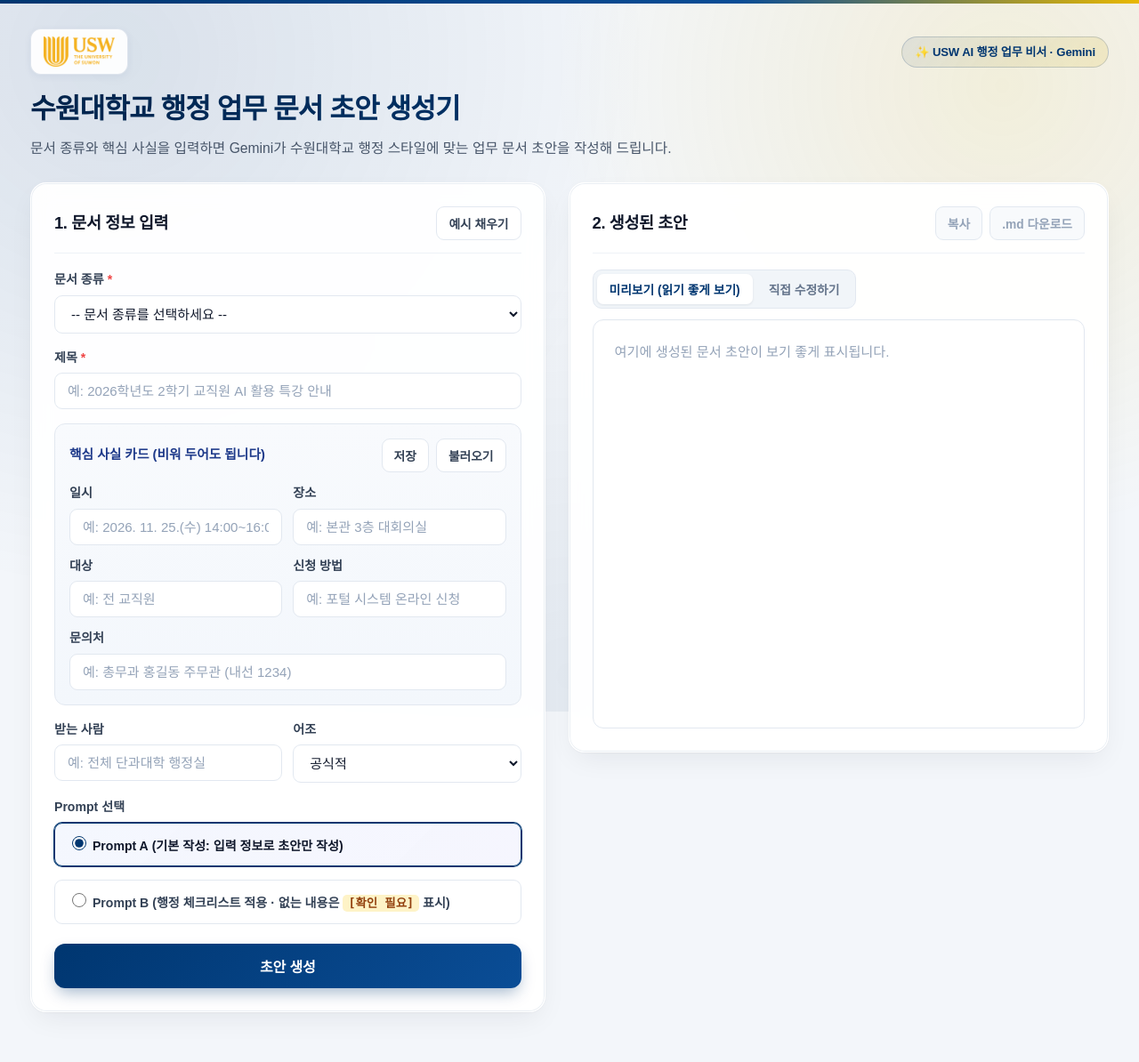
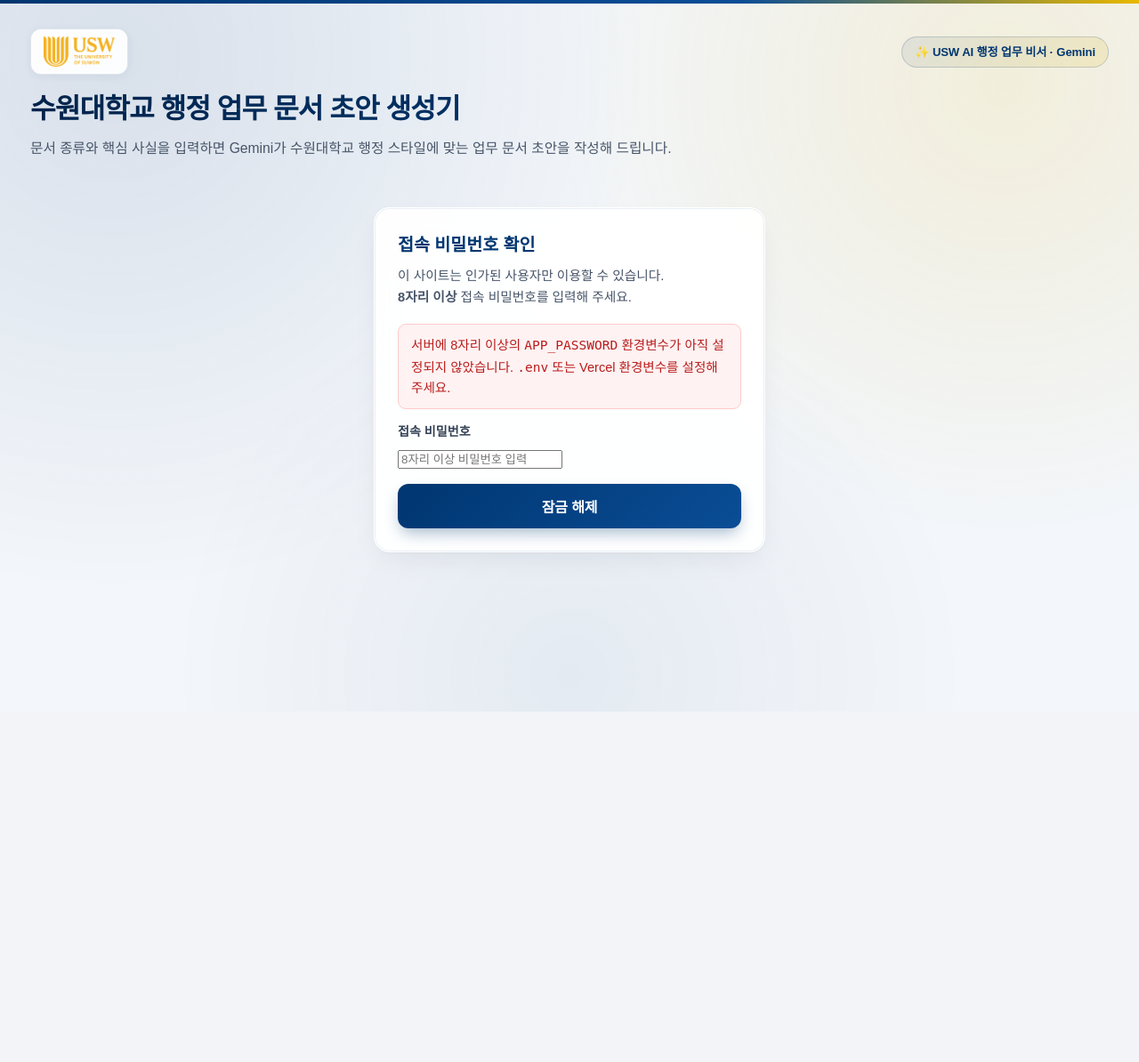
Before and after one commit to GeonKim97/doc-draft-builder, a Flask app: page / in a window 1280 px wide. Shown: the whole page at 89% size. After the commit the page ends 800 px from the top, so only its background shows below. Run offline with Flask 3, Linux system fonts and the light colour scheme; some libraries are stand-ins or nearby versions; some web fonts are replaced.

Commit message:
Add password gate and PWA support

```diff
--- a/app.py
+++ b/app.py
@@ -1,14 +1,22 @@
+import hashlib
+import hmac
 import logging
 import os
 
 from dotenv import load_dotenv
-from flask import Flask, jsonify, render_template, request
+from flask import Flask, jsonify, render_template, request, session
 from google import genai
 
-# .env 파일에서 환경변수(GEMINI_API_KEY 등)를 불러옵니다.
+# .env 파일에서 환경변수(GEMINI_API_KEY, APP_PASSWORD 등)를 불러옵니다.
 load_dotenv()
 
 app = Flask(__name__)
+
+# Vercel 등 서버리스 환경에서도 로그인 쿠키가 유지되도록 비밀번호 기반으로 고정 서명키를 생성합니다.
+_raw_secret = os.getenv("FLASK_SECRET_KEY", "").strip() or os.getenv("APP_PASSWORD", "").strip() or "dev-fallback-secret"
+app.secret_key = hashlib.sha256(f"usw-doc-draft:{_raw_secret}".encode("utf-8")).hexdigest()
+app.config["SESSION_COOKIE_HTTPONLY"] = True
+app.config["SESSION_COOKIE_SAMESITE"] = "Lax"
 
 # 서버 콘솔에 오류 로그를 남기기 위한 기본 설정입니다.
 logging.basicConfig(
@@ -18,6 +26,7 @@ logging.basicConfig(
 logger = logging.getLogger(__name__)
 
 MODEL_NAME = "gemini-3.5-flash-lite"
+MIN_PASSWORD_LENGTH = 8
 
 ALLOWED_DOC_TYPES = {
     "보도자료",
@@ -26,6 +35,21 @@ ALLOWED_DOC_TYPES = {
     "결과 보고",
     "업무 메일",
 }
+
+
+def get_app_password() -> str:
+    """환경변수에서 사이트 접속 비밀번호를 읽어옵니다."""
+    return os.getenv("APP_PASSWORD", "").strip()
+
+
+def is_password_configured() -> bool:
+    """접속 비밀번호가 8자리 이상으로 올바르게 설정되었는지 확인합니다."""
+    return len(get_app_password()) >= MIN_PASSWORD_LENGTH
+
+
+def is_authenticated() -> bool:
+    """현재 사용자가 비밀번호 인증을 완료했는지 확인합니다."""
+    return bool(session.get("authenticated"))
 
 
 def format_input_facts(data: dict) -> str:
@@ -76,12 +100,68 @@ def build_prompt(data: dict) -> str:
 @app.route("/", methods=["GET"])
 def index():
     """메인 웹 화면을 보여줍니다."""
-    return render_template("index.html")
+    return render_template(
+        "index.html",
+        authenticated=is_authenticated(),
+        password_configured=is_password_configured(),
+    )
+
+
+@app.route("/sw.js", methods=["GET"])
+def service_worker():
+    """PWA 서비스 워커를 루트 경로(/sw.js)에서 제공합니다."""
+    return app.send_static_file("sw.js")
+
+
+@app.route("/api/login", methods=["POST"])
+def login():
+    """접속 비밀번호를 확인하고 세션을 인증합니다."""
+    if not is_password_configured():
+        logger.error("APP_PASSWORD 환경변수가 없거나 8자리 미만입니다.")
+        return (
+            jsonify(
+                {
+                    "error": (
+                        "서버에 8자리 이상의 접속 비밀번호(APP_PASSWORD)가 설정되지 않았습니다. "
+                        ".env 또는 Vercel 환경변수를 확인해 주세요."
+                    )
+                }
+            ),
+            500,
+        )
+
+    data = request.get_json(silent=True)
+    if not isinstance(data, dict):
+        return jsonify({"error": "올바른 요청 형식이 아닙니다."}), 400
+
+    entered = (data.get("password") or "").strip()
+    if len(entered) < MIN_PASSWORD_LENGTH:
+        return jsonify({"error": "비밀번호는 8자리 이상 입력해 주세요."}), 400
+
+    expected = get_app_password()
+    if not hmac.compare_digest(entered, expected):
+        return jsonify({"error": "비밀번호가 올바르지 않습니다. 다시 확인해 주세요."}), 401
+
+    session["authenticated"] = True
+    return jsonify({"ok": True}), 200
+
+
+@app.route("/api/logout", methods=["POST"])
+def logout():
+    """현재 브라우저의 인증 세션을 잠급니다."""
+    session.pop("authenticated", None)
+    return jsonify({"ok": True}), 200
 
 
 @app.route("/api/generate", methods=["POST"])
 def generate_draft():
     """입력값을 검증하고 Gemini API를 호출해 문서 초안을 반환합니다."""
+    if not is_authenticated():
+        return (
+            jsonify({"error": "접속 비밀번호 인증이 필요합니다. 비밀번호를 먼저 입력해 주세요."}),
+            401,
+        )
+
     data = request.get_json(silent=True)
     if not isinstance(data, dict):
         return jsonify({"error": "올바른 요청 형식이 아닙니다. 다시 시도해 주세요."}), 400
--- a/static/css/style.css
+++ b/static/css/style.css
@@ -579,6 +579,138 @@ select:focus {
   font-size: 0.9em;
 }
 
+.brand-actions {
+  display: flex;
+  align-items: center;
+  gap: 8px;
+}
+
+.auth-gate {
+  display: flex;
+  justify-content: center;
+  padding: 28px 0 48px;
+}
+
+.auth-card {
+  width: 100%;
+  max-width: 440px;
+}
+
+.auth-card h2 {
+  margin: 0 0 8px;
+  font-size: 1.22rem;
+  color: var(--suwon-navy);
+}
+
+.auth-desc {
+  margin: 0 0 18px;
+  font-size: 0.92rem;
+  color: var(--text-muted);
+}
+
+.pwa-banner {
+  position: fixed;
+  right: 20px;
+  bottom: 20px;
+  z-index: 50;
+  display: flex;
+  align-items: flex-start;
+  gap: 12px;
+  width: min(350px, calc(100vw - 32px));
+  padding: 14px 16px;
+  background: rgba(255, 255, 255, 0.97);
+  backdrop-filter: blur(12px);
+  border: 1px solid rgba(0, 54, 112, 0.16);
+  border-radius: 16px;
+  box-shadow: 0 16px 36px -8px rgba(15, 23, 42, 0.18);
+  animation: pwaSlideUp 0.25s ease-out;
+}
+
+@media (max-width: 600px) {
+  .pwa-banner {
+    left: 16px;
+    right: 16px;
+    bottom: 16px;
+    width: auto;
+  }
+}
+
+@keyframes pwaSlideUp {
+  from {
+    opacity: 0;
+    transform: translateY(12px);
+  }
+  to {
+    opacity: 1;
+    transform: translateY(0);
+  }
+}
+
+.pwa-banner-icon {
+  width: 44px;
+  height: 44px;
+  border-radius: 10px;
+  flex-shrink: 0;
+  object-fit: cover;
+  box-shadow: 0 2px 6px rgba(0, 54, 112, 0.16);
+}
+
+.pwa-banner-body {
+  flex: 1;
+  min-width: 0;
+}
+
+.pwa-banner-title {
+  display: block;
+  font-size: 0.94rem;
+  color: var(--suwon-navy);
+  margin-bottom: 2px;
+}
+
+.pwa-banner-desc {
+  margin: 0 0 10px;
+  font-size: 0.83rem;
+  color: var(--text-muted);
+  line-height: 1.45;
+}
+
+.pwa-banner-actions {
+  display: flex;
+  gap: 8px;
+}
+
+.btn-pwa-install {
+  padding: 6px 14px;
+  border: none;
+  border-radius: 8px;
+  background-color: var(--suwon-navy);
+  color: #ffffff;
+  font-family: inherit;
+  font-size: 0.83rem;
+  font-weight: 600;
+  cursor: pointer;
+}
+
+.btn-pwa-install:hover {
+  background-color: var(--suwon-navy-dark);
+}
+
+.btn-pwa-later {
+  padding: 6px 12px;
+  border: 1px solid var(--border);
+  border-radius: 8px;
+  background-color: #ffffff;
+  color: var(--text-soft);
+  font-family: inherit;
+  font-size: 0.83rem;
+  font-weight: 600;
+  cursor: pointer;
+}
+
+.btn-pwa-later:hover {
+  background-color: #f8fafc;
+}
+
 .hidden {
   display: none;
 }
--- a/static/js/app.js
+++ b/static/js/app.js
@@ -1,4 +1,144 @@
 document.addEventListener("DOMContentLoaded", () => {
+  const authGate = document.getElementById("authGate");
+  const authForm = document.getElementById("authForm");
+  const authPasswordInput = document.getElementById("authPasswordInput");
+  const authError = document.getElementById("authError");
+  const authSubmitBtn = document.getElementById("authSubmitBtn");
+  const appContent = document.getElementById("appContent");
+  const logoutBtn = document.getElementById("logoutBtn");
+
+  const pwaInstallBanner = document.getElementById("pwaInstallBanner");
+  const pwaBannerDesc = document.getElementById("pwaBannerDesc");
+  const pwaInstallBtn = document.getElementById("pwaInstallBtn");
+  const pwaLaterBtn = document.getElementById("pwaLaterBtn");
+
+  // PWA 서비스 워커 등록
+  if ("serviceWorker" in navigator) {
+    navigator.serviceWorker.register("/sw.js").catch(() => {});
+  }
+
+  // PWA 설치 안내 (안드로이드 크롬 + 아이폰 사파리)
+  const PWA_DISMISS_KEY = "uswPwaInstallDismissedUntil";
+  let deferredInstallPrompt = null;
+
+  function isStandaloneMode() {
+    return (
+      window.matchMedia("(display-mode: standalone)").matches ||
+      window.navigator.standalone === true
+    );
+  }
+
+  function isDismissedRecently() {
+    try {
+      const until = Number(localStorage.getItem(PWA_DISMISS_KEY) || "0");
+      return Date.now() < until;
+    } catch (e) {
+      return false;
+    }
+  }
+
+  function isIosSafari() {
+    const ua = window.navigator.userAgent;
+    const isIos = /iPad|iPhone|iPod/.test(ua) || (navigator.platform === "MacIntel" && navigator.maxTouchPoints > 1);
+    const isSafari = /Safari/.test(ua) && !/CriOS|FxiOS|EdgiOS/.test(ua);
+    return isIos && isSafari;
+  }
+
+  function showPwaBanner(mode) {
+    if (isStandaloneMode() || isDismissedRecently()) return;
+    if (mode === "ios") {
+      pwaBannerDesc.textContent = "하단 공유 버튼(□↑)을 누른 뒤 '홈 화면에 추가'를 선택해 설치하세요.";
+      pwaInstallBtn.classList.add("hidden");
+    } else {
+      pwaBannerDesc.textContent = "홈 화면에 추가하면 앱처럼 바로 열 수 있습니다.";
+      pwaInstallBtn.classList.remove("hidden");
+    }
+    pwaInstallBanner.classList.remove("hidden");
+  }
+
+  window.addEventListener("beforeinstallprompt", (event) => {
+    event.preventDefault();
+    deferredInstallPrompt = event;
+    showPwaBanner("android");
+  });
+
+  if (isIosSafari() && !isStandaloneMode()) {
+    setTimeout(() => showPwaBanner("ios"), 1200);
+  }
+
+  pwaInstallBtn.addEventListener("click", async () => {
+    if (!deferredInstallPrompt) return;
+    deferredInstallPrompt.prompt();
+    const result = await deferredInstallPrompt.userChoice;
+    deferredInstallPrompt = null;
+    if (result && result.outcome === "accepted") {
+      pwaInstallBanner.classList.add("hidden");
+    }
+  });
+
+  pwaLaterBtn.addEventListener("click", () => {
+    pwaInstallBanner.classList.add("hidden");
+    try {
+      // '나중에' 클릭 시 7일간 다시 띄우지 않음
+      localStorage.setItem(PWA_DISMISS_KEY, String(Date.now() + 7 * 24 * 60 * 60 * 1000));
+    } catch (e) {}
+  });
+
+  // 접속 비밀번호 인증 처리
+  function showAuthError(message) {
+    authError.textContent = message;
+    authError.classList.remove("hidden");
+  }
+
+  authForm.addEventListener("submit", async (event) => {
+    event.preventDefault();
+    authError.classList.add("hidden");
+    const password = authPasswordInput.value.trim();
+
+    if (password.length < 8) {
+      showAuthError("비밀번호는 8자리 이상 입력해 주세요.");
+      authPasswordInput.focus();
+      return;
+    }
+
+    authSubmitBtn.disabled = true;
+    authSubmitBtn.textContent = "확인 중...";
+
+    try {
+      const response = await fetch("/api/login", {
+        method: "POST",
+        headers: { "Content-Type": "application/json" },
+        body: JSON.stringify({ password }),
+      });
+      const data = await response.json();
+
+      if (!response.ok) {
+        showAuthError(data.error || "비밀번호 확인에 실패했습니다.");
+        return;
+      }
+
+      authPasswordInput.value = "";
+      authGate.classList.add("hidden");
+      appContent.classList.remove("hidden");
+      logoutBtn.classList.remove("hidden");
+    } catch (error) {
+      showAuthError("서버와 연결할 수 없습니다. 잠시 후 다시 시도해 주세요.");
+    } finally {
+      authSubmitBtn.disabled = false;
+      authSubmitBtn.textContent = "잠금 해제";
+    }
+  });
+
+  logoutBtn.addEventListener("click", async () => {
+    try {
+      await fetch("/api/logout", { method: "POST" });
+    } catch (e) {}
+    appContent.classList.add("hidden");
+    logoutBtn.classList.add("hidden");
+    authGate.classList.remove("hidden");
+    authPasswordInput.focus();
+  });
+
   const form = document.getElementById("draftForm");
   const docTypeInput = document.getElementById("docType");
   const titleInput = document.getElementById("title");
--- a/templates/index.html
+++ b/templates/index.html
@@ -3,6 +3,12 @@
 <head>
   <meta charset="UTF-8" />
   <meta name="viewport" content="width=device-width, initial-scale=1.0" />
+  <meta name="theme-color" content="#003670" />
+  <meta name="apple-mobile-web-app-capable" content="yes" />
+  <meta name="apple-mobile-web-app-status-bar-style" content="default" />
+  <meta name="apple-mobile-web-app-title" content="수원대 초안" />
+  <link rel="apple-touch-icon" href="{{ url_for('static', filename='img/icon-180.png') }}" />
+  <link rel="manifest" href="{{ url_for('static', filename='manifest.json') }}" />
   <title>수원대학교 행정 업무 문서 초안 생성기</title>
   <link rel="stylesheet" href="https://cdn.jsdelivr.net/gh/orioncactus/pretendard/dist/web/static/pretendard.css" />
   <link rel="stylesheet" href="{{ url_for('static', filename='css/style.css') }}" />
@@ -20,13 +26,56 @@
             class="university-logo"
           />
         </div>
-        <span class="hero-badge">✨ USW AI 행정 업무 비서 · Gemini</span>
+        <div class="brand-actions">
+          <span class="hero-badge">✨ USW AI 행정 업무 비서 · Gemini</span>
+          <button
+            type="button"
+            id="logoutBtn"
+            class="btn-secondary {% if not authenticated %}hidden{% endif %}"
+          >
+            잠금
+          </button>
+        </div>
       </div>
       <h1>수원대학교 행정 업무 문서 초안 생성기</h1>
       <p class="subtitle">문서 종류와 핵심 사실을 입력하면 Gemini가 수원대학교 행정 스타일에 맞는 업무 문서 초안을 작성해 드립니다.</p>
     </header>
 
-    <main class="main-grid">
+    <!-- 접속 비밀번호 잠금 화면 -->
+    <section id="authGate" class="auth-gate {% if authenticated %}hidden{% endif %}">
+      <div class="card auth-card">
+        <h2>접속 비밀번호 확인</h2>
+        <p class="auth-desc">
+          이 사이트는 인가된 사용자만 이용할 수 있습니다.<br />
+          <strong>8자리 이상</strong> 접속 비밀번호를 입력해 주세요.
+        </p>
+
+        {% if not password_configured %}
+        <div class="alert-error" role="alert">
+          서버에 8자리 이상의 <code>APP_PASSWORD</code> 환경변수가 아직 설정되지 않았습니다.
+          <code>.env</code> 또는 Vercel 환경변수를 설정해 주세요.
+        </div>
+        {% endif %}
+
+        <form id="authForm" novalidate>
+          <div class="form-group">
+            <label for="authPasswordInput">접속 비밀번호</label>
+            <input
+              type="password"
+              id="authPasswordInput"
+              placeholder="8자리 이상 비밀번호 입력"
+              autocomplete="current-password"
+              minlength="8"
+              required
+            />
+          </div>
+          <div id="authError" class="alert-error hidden" role="alert"></div>
+          <button type="submit" id="authSubmitBtn" class="btn-primary">잠금 해제</button>
+        </form>
+      </div>
+    </section>
+
+    <main id="appContent" class="main-grid {% if not authenticated %}hidden{% endif %}">
       <!-- 왼쪽: 입력 영역 -->
       <section class="card">
         <div class="section-header">
@@ -170,6 +219,23 @@
     </main>
   </div>
 
+  <!-- 깔끔하고 거슬리지 않는 PWA 설치 팝업 -->
+  <aside id="pwaInstallBanner" class="pwa-banner hidden" role="dialog" aria-label="앱 설치 안내">
+    <img
+      src="{{ url_for('static', filename='img/icon-192.png') }}"
+      alt="앱 아이콘"
+      class="pwa-banner-icon"
+    />
+    <div class="pwa-banner-body">
+      <strong class="pwa-banner-title">앱으로 설치해 보세요</strong>
+      <p id="pwaBannerDesc" class="pwa-banner-desc">홈 화면에 추가하면 앱처럼 바로 열 수 있습니다.</p>
+      <div class="pwa-banner-actions">
+        <button type="button" id="pwaInstallBtn" class="btn-pwa-install">설치</button>
+        <button type="button" id="pwaLaterBtn" class="btn-pwa-later">나중에</button>
+      </div>
+    </div>
+  </aside>
+
   <script src="{{ url_for('static', filename='js/app.js') }}"></script>
 </body>
 </html>
```
Also changed, not shown: static/sw.js (added, +53 -0 lines), static/img/icon-180.png (added), static/img/icon-192.png (added), static/img/icon-512.png (added), static/manifest.json (added), 1 other file.
